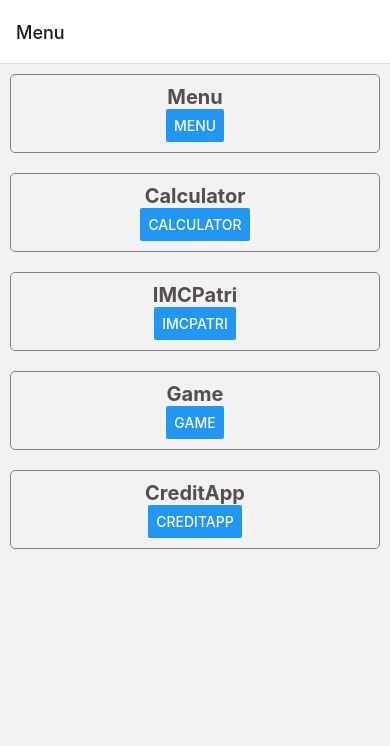
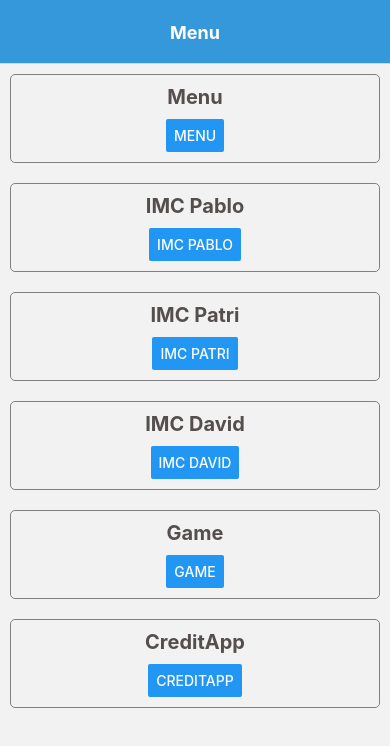
Before and after one commit to Kilopolo/ProyectosBootcamp, a React Native app in the folder AppCentral/: screen /Menu in a window 390 px wide. Shown: the top 746 px of the page. Built offline with nearby package versions, Linux system fonts and the light colour scheme.

Commit message:
Commit con menu editado y versiones

```diff
--- a/AppCentral/App.js
+++ b/AppCentral/App.js
@@ -1,32 +1,58 @@
-
+//globales
 import React from "react";
+import { StyleSheet } from "react-native";
 import { NavigationContainer } from "@react-navigation/native";
 import { createStackNavigator } from "@react-navigation/stack";
 import { createNativeStackNavigator } from "@react-navigation/native-stack";
+
+//locales
 import MenuScreen from "./modules/MenuScreen";
 import CalculatorScreen from "./modules/CalculatorScreen";
 import GameScreen from "./modules/GameScreen";
 import CreditAppScreen from "./modules/CreditAppScreen";
 import IMCPatri from "./modules/IMCPatri";
-
+import IMCDavid from "./modules/AppCalculadoraDavid/IMCDavid";
 
 // const Stack = createNativeStackNavigator();
 const Stack = createStackNavigator();
 
 const App = () => {
-
   return (
     <NavigationContainer>
-        <Stack.Navigator initialRouteName="Menu">
+      <Stack.Navigator
+        initialRouteName="Menu"
+        screenOptions={{
+          headerStyle: { backgroundColor: "#3498db" },
+          headerTintColor: "#fff",
+          headerTitleStyle: { fontWeight: "bold" },
+          headerTitleAlign: "center",
+        }}
+      >
         <Stack.Screen name="Menu" component={MenuScreen} />
         <Stack.Screen name="Calculator" component={CalculatorScreen} />
         <Stack.Screen name="IMCPatri" component={IMCPatri} />
+        <Stack.Screen name="IMCDavid" component={IMCDavid} />
         <Stack.Screen name="Game" component={GameScreen} />
         <Stack.Screen name="CreditApp" component={CreditAppScreen} />
       </Stack.Navigator>
     </NavigationContainer>
-
   );
 };
 
+const styles = StyleSheet.create({
+  container: {
+    textAlign: "center",
+    alignItems: "center",
+    justifyContent: "center",
+    backgroundColor: "yellow",
+  },
+  textTitle: {
+    fontSize: 20,
+    marginBottom: 10,
+    textAlign: "center",
+    color: "#544E4D",
+    fontWeight: "bold",
+  },
+});
+
 export default App;
--- a/AppCentral/modules/MenuScreen.js
+++ b/AppCentral/modules/MenuScreen.js
@@ -13,17 +13,24 @@ const MenuScreen = ({ navigation }) => {
         />
       </View>
       <View style={styles.buttonContainer}>
-        <Text style={styles.textButton}>Calculator</Text>
+        <Text style={styles.textButton}>IMC Pablo</Text>
         <Button
-          title="Calculator"
+          title="IMC Pablo"
           onPress={() => navigation.navigate("Calculator")}
         />
       </View>
       <View style={styles.buttonContainer}>
-        <Text style={styles.textButton}>IMCPatri</Text>
+        <Text style={styles.textButton}>IMC Patri</Text>
         <Button
-          title="IMCPatri"
+          title="IMC Patri"
           onPress={() => navigation.navigate("IMCPatri")}
+        />
+      </View>
+      <View style={styles.buttonContainer}>
+        <Text style={styles.textButton}>IMC David</Text>
+        <Button
+          title="IMC David"
+          onPress={() => navigation.navigate("IMCDavid")}
         />
       </View>
       <View style={styles.buttonContainer}>
@@ -61,6 +68,7 @@ const styles = StyleSheet.create({
   },
   textButton: {
     fontSize: 20,
+    marginBottom : 10,
     textAlign: "center",
     color: "#544E4D",
     fontWeight: "bold",
```
Also changed, not shown: AppCentral/package.json (+8 -5 lines), 1 other file (tests, documents, lock files or other folders). Lines whose indentation alone changed are shown as unchanged.
